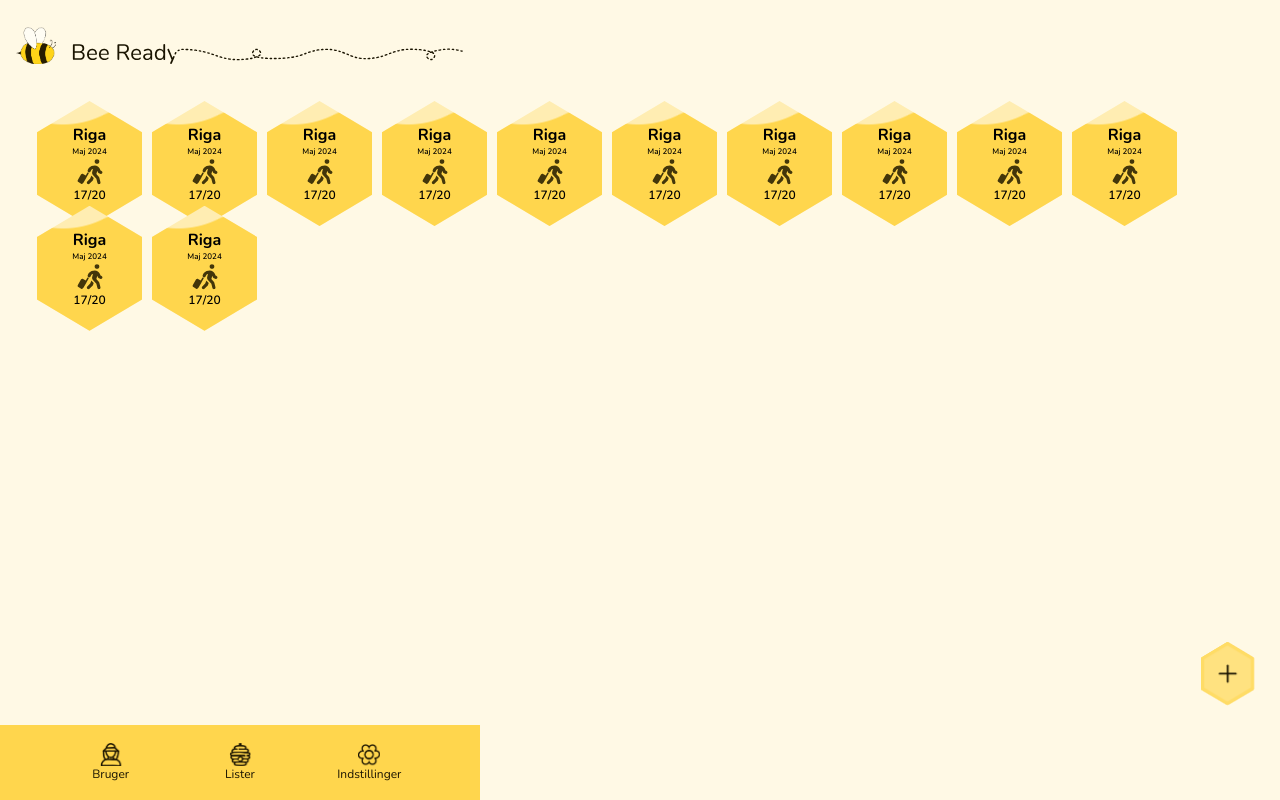
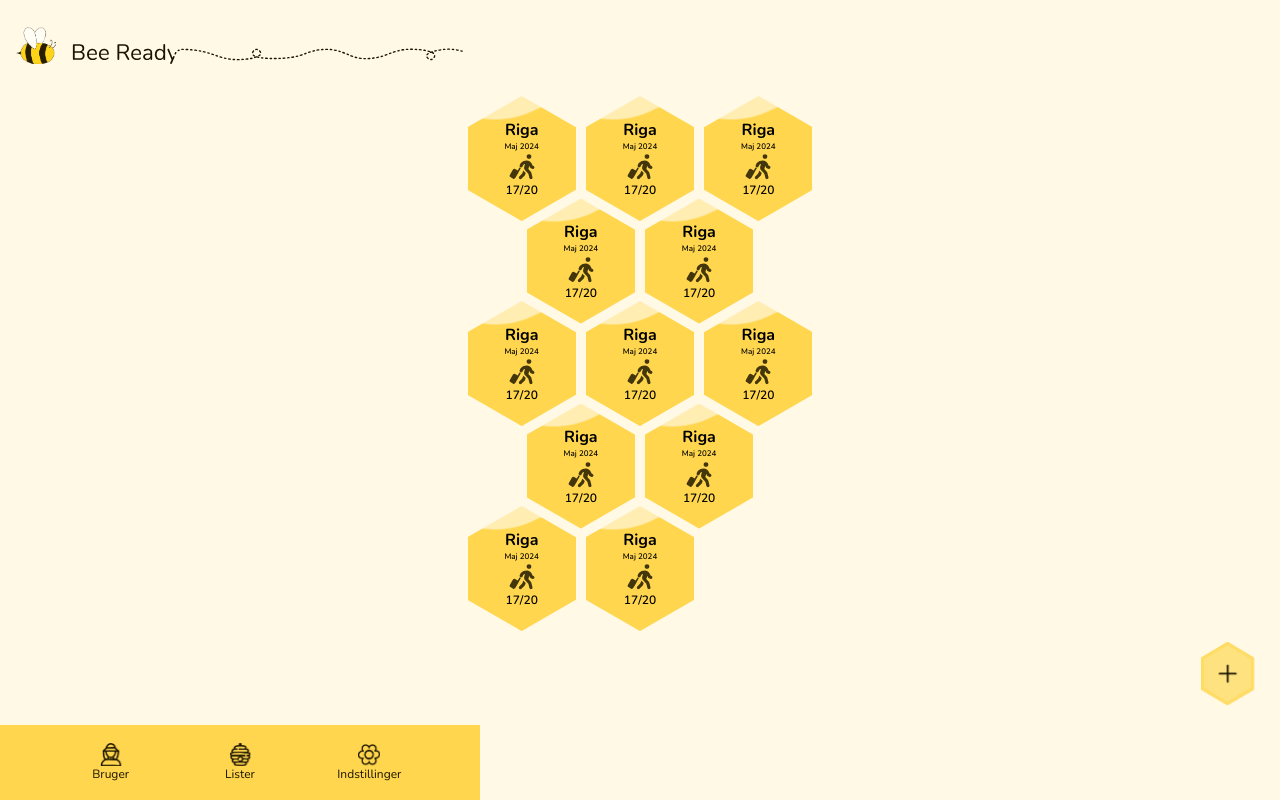
Before and after one commit to simon767b/beeReady, a React (Vite) app: page / in a window 1280 px wide. Built offline with nearby package versions, Linux system fonts and the light colour scheme.

Commit message:
fohåbenligt en god merge

```diff
--- a/src/index.css
+++ b/src/index.css
@@ -30,11 +30,6 @@
   --fontsizeM: 1rem; /* 16px */
   --fontsizeL: 1.5rem; /* 24px */
   --fontsizeXL: 2rem; /* 32px */
-
-  /* --- variables for hexagons --- */
-  --hex_width: 105px;
-  --hex_margin: 5px;
-  --f: calc(1.732 * var(--hex_width) + 4 * var(--m) - 1px);
 }
 
 /* --- reset --- */
@@ -144,40 +139,46 @@ main {
 
 /* Lister */
 
-main .lister {
-  /* idea for grid from https://codepen.io/t_afif/pen/zYoZBOy */
-  display: flex;
-}
-
 .beehive {
-  margin: 0 1rem;
+  align-items: center;
+  display: grid;
+  grid-template-columns: repeat(6, auto);
+  justify-items: center;
+  margin: 22.5px auto 0;
+  width: 345px;
 }
 
 .hexagon {
-  /* aspect-ratio: cos(30deg); */
+  aspect-ratio: cos(30deg);
   background: var(--color3);
   /* clip-path makes hexagon shape */
-  /* clip-path: polygon(-50% 50%, 50% 100%, 150% 50%, 50% 0); */
-  clip-path: polygon(0% 25%, 0% 75%, 50% 100%, 100% 75%, 100% 25%, 50% 0%);
-  display: inline-block;
+  clip-path: polygon(-50% 50%, 50% 100%, 150% 50%, 50% 0);
   font-weight: var(--semiBold);
+  grid-column: span 2;
+  grid-row: span 5;
   height: 125px;
-  margin: var(--hex_margin);
-  margin-bottom: calc(var(--hex_margin) - var(--hex_width) * 0.2885);
-  /* overflow: hidden; */
+  margin-top: -22.5px;
   position: relative;
-  width: var(--hex_width);
 }
 
-.beehive::before {
-  content: "";
-  float: left;
-  height: 120%;
-  shape-outside: repeating-linear-gradient(
-    #0000 0 calc(var(--f) - 3px),
-    #000 0 var(--f)
-  );
-  width: calc(var(--hex_width) / 2 + var(--hex_margin));
+.beehive .hexagon:nth-child(5n + 2) {
+  margin-left: 10px;
+  margin-right: 10px;
+}
+
+.beehive .hexagon:nth-child(5n + 4) {
+  justify-self: end;
+}
+
+.beehive .hexagon:nth-child(5n + 5) {
+  justify-self: start;
+}
+
+.beehive .hexagon:nth-child(5n + 4),
+.beehive .hexagon:nth-child(5n + 5) {
+  grid-column: span 3;
+  margin-left: 5px;
+  margin-right: 5px;
 }
 
 .hex_content {
```
